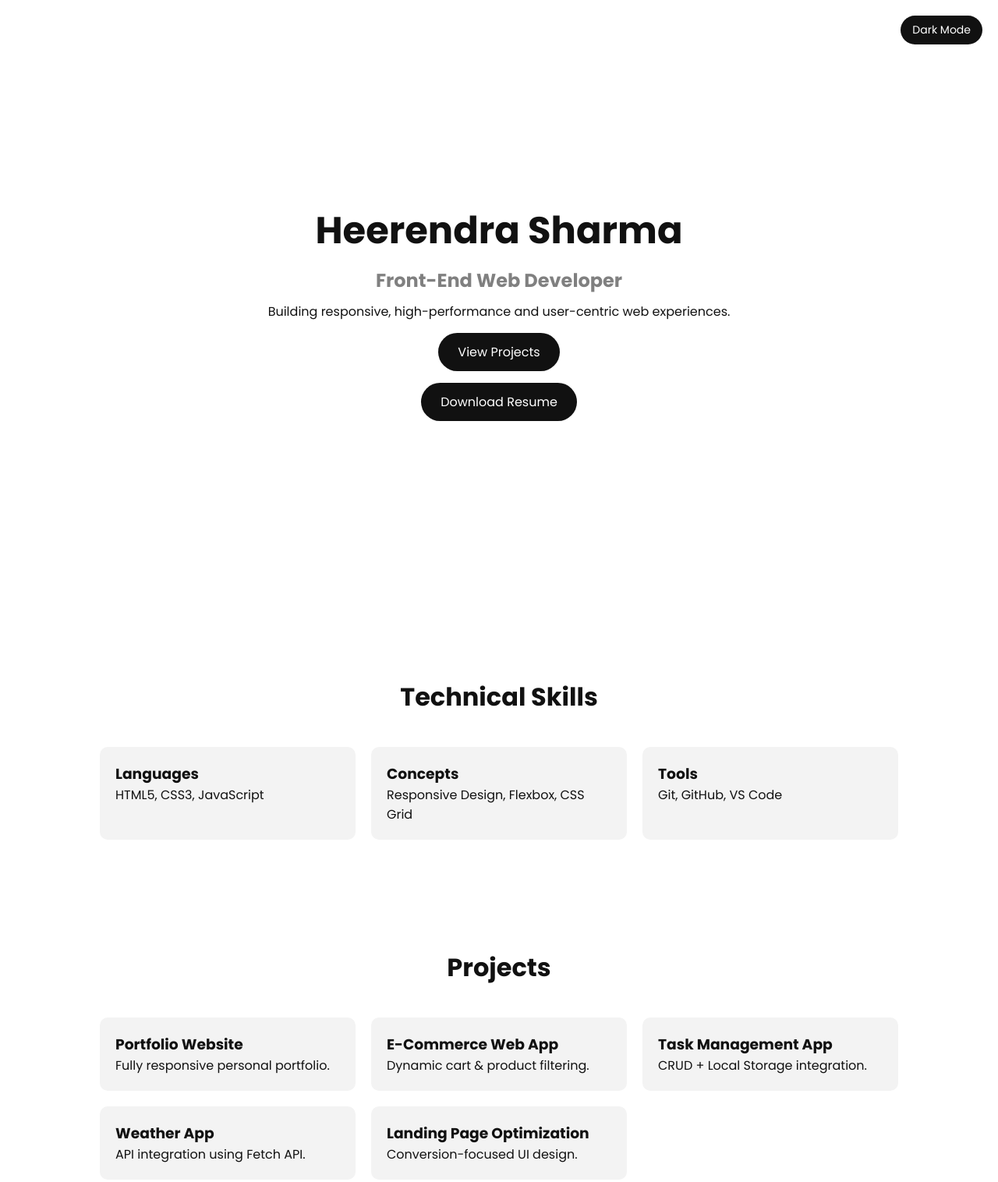
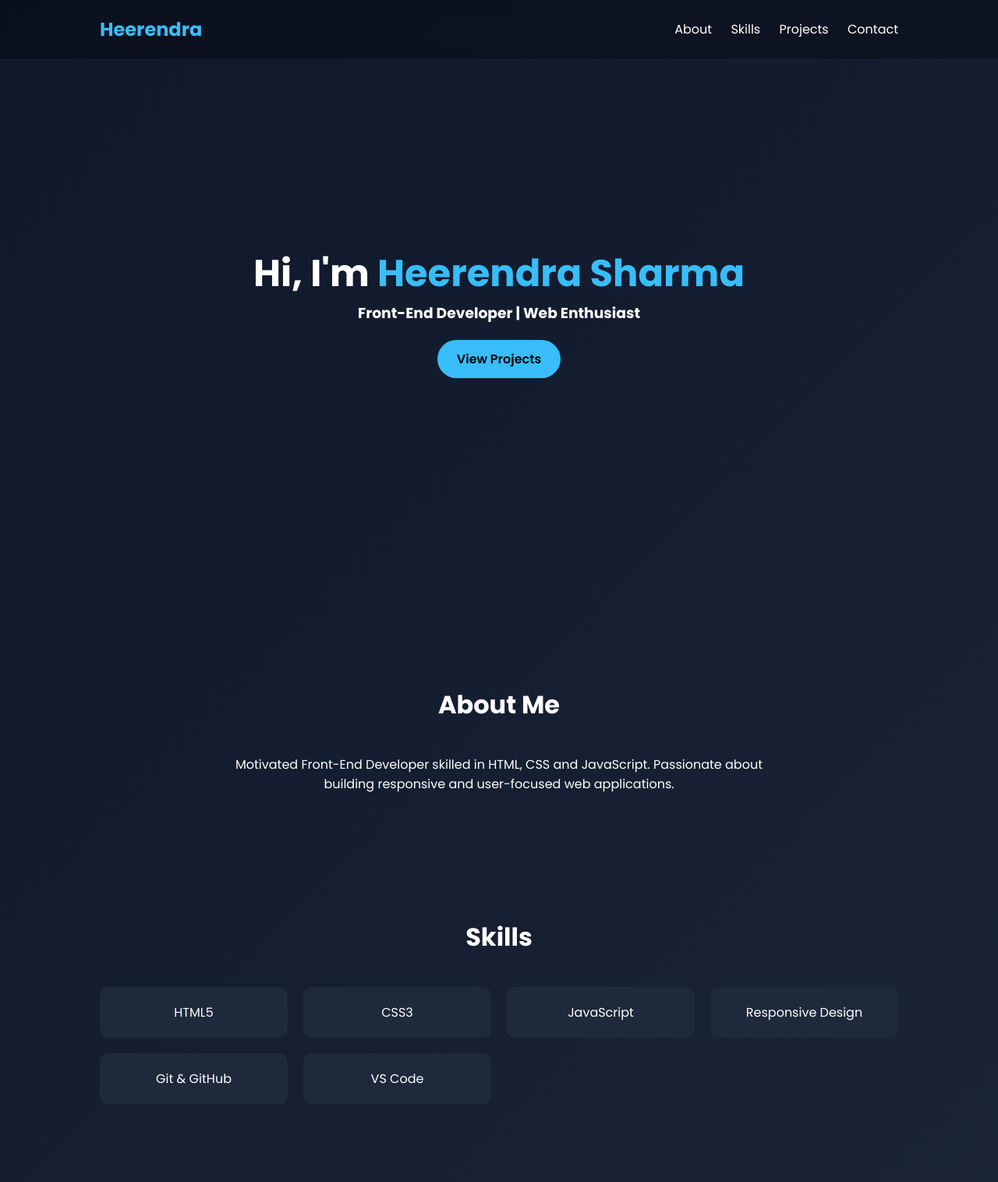
Before and after one commit to sharmaheerendracr7-blip/heerendra-portfolio, a plain HTML site: page index.html in a window 1280 px wide. Shown: the top 1516 px of the page at 78% size. Drawn offline with Linux system fonts and the light colour scheme.

Commit message:
Update index.html

```diff
--- a/index.html
+++ b/index.html
@@ -3,22 +3,11 @@
 <head>
 <meta charset="UTF-8">
 <meta name="viewport" content="width=device-width, initial-scale=1.0">
-<title>Heerendra Sharma | Front-End Developer</title>
+<title>Heerendra Sharma | Developer</title>
+
 <link href="https://fonts.googleapis.com/css2?family=Poppins:wght@300;400;600;700&display=swap" rel="stylesheet">
 
 <style>
-
-:root{
-    --bg:#ffffff;
-    --text:#111;
-    --card:#f3f3f3;
-}
-
-body.dark{
-    --bg:#0f172a;
-    --text:#f1f5f9;
-    --card:#1e293b;
-}
 
 *{
 margin:0;
@@ -29,12 +18,33 @@ body.dark{
 }
 
 body{
-    background:var(--bg);
-    color:var(--text);
-    transition:0.3s;
+background:linear-gradient(135deg,#0f172a,#1e293b);
+color:white;
 }
 
-header{
+nav{
+display:flex;
+justify-content:space-between;
+align-items:center;
+padding:20px 10%;
+background:rgba(0,0,0,0.3);
+backdrop-filter:blur(10px);
+position:fixed;
+width:100%;
+}
+
+nav h2{
+color:#38bdf8;
+}
+
+nav a{
+color:white;
+margin-left:20px;
+text-decoration:none;
+font-weight:500;
+}
+
+.hero{
 height:100vh;
 display:flex;
 flex-direction:column;
@@ -42,152 +52,196 @@ header{
 align-items:center;
 text-align:center;
 padding:20px;
-    animation:fadeIn 1.2s ease-in-out;
 }
 
-header h1{
+.hero h1{
 font-size:3rem;
-    font-weight:700;
 }
 
-header h2{
-    margin:10px 0;
-    color:gray;
+.hero span{
+color:#38bdf8;
 }
 
 .btn{
-    margin-top:15px;
+margin-top:20px;
 padding:12px 25px;
-    background:#111;
-    color:#fff;
+background:#38bdf8;
+border:none;
+border-radius:30px;
+color:black;
+font-weight:600;
 text-decoration:none;
-    border-radius:30px;
-    transition:0.3s;
-    display:inline-block;
-}
-
-.btn:hover{
-    opacity:0.8;
-}
-
-.toggle{
-    position:fixed;
-    top:20px;
-    right:20px;
-    cursor:pointer;
-    font-size:14px;
-    padding:8px 15px;
-    background:#111;
-    color:#fff;
-    border-radius:20px;
 }
 
 section{
-    padding:70px 10%;
+padding:80px 10%;
 }
 
 .section-title{
 text-align:center;
+font-size:2rem;
 margin-bottom:40px;
-    font-size:2rem;
 }
 
-.skills, .projects{
+.skills{
 display:grid;
-    grid-template-columns:repeat(auto-fit,minmax(250px,1fr));
+grid-template-columns:repeat(auto-fit,minmax(200px,1fr));
 gap:20px;
 }
 
-.card{
-    background:var(--card);
+.skill-card{
+background:#1e293b;
+padding:20px;
+border-radius:10px;
+text-align:center;
+transition:0.3s;
+}
+
+.skill-card:hover{
+transform:translateY(-5px);
+}
+
+.projects{
+display:grid;
+grid-template-columns:repeat(auto-fit,minmax(250px,1fr));
+gap:25px;
+}
+
+.project-card{
+background:#1e293b;
 padding:20px;
 border-radius:10px;
 transition:0.3s;
-    opacity:0;
-    transform:translateY(20px);
 }
 
-.card.show{
-    opacity:1;
-    transform:translateY(0);
+.project-card:hover{
+transform:scale(1.05);
 }
 
 footer{
 text-align:center;
 padding:30px;
-    background:#111;
-    color:#fff;
-}
-
-@keyframes fadeIn{
-    from{opacity:0;}
-    to{opacity:1;}
+background:black;
+margin-top:40px;
 }
 
 </style>
 </head>
+
 <body>
 
-<div class="toggle" onclick="toggleMode()">Dark Mode</div>
+<nav>
+<h2>Heerendra</h2>
 
-<header>
-    <h1>Heerendra Sharma</h1>
-    <h2>Front-End Web Developer</h2>
-    <p>Building responsive, high-performance and user-centric web experiences.</p>
+<div>
+<a href="#about">About</a>
+<a href="#skills">Skills</a>
+<a href="#projects">Projects</a>
+<a href="#contact">Contact</a>
+</div>
+
+</nav>
+
+<section class="hero">
+
+<h1>Hi, I'm <span>Heerendra Sharma</span></h1>
+
+<h3 id="typing"></h3>
+
 <a href="#projects" class="btn">View Projects</a>
-    <a href="Heerendra_Sharma_ATS_Resume_Final.pdf" class="btn" download>Download Resume</a>
-</header>
 
-<section>
-    <h2 class="section-title">Technical Skills</h2>
+</section>
+
+<section id="about">
+
+<h2 class="section-title">About Me</h2>
+
+<p style="text-align:center;max-width:700px;margin:auto;">
+Motivated Front-End Developer skilled in HTML, CSS and JavaScript.
+Passionate about building responsive and user-focused web applications.
+</p>
+
+</section>
+
+<section id="skills">
+
+<h2 class="section-title">Skills</h2>
+
 <div class="skills">
-        <div class="card"><h3>Languages</h3><p>HTML5, CSS3, JavaScript</p></div>
-        <div class="card"><h3>Concepts</h3><p>Responsive Design, Flexbox, CSS Grid</p></div>
-        <div class="card"><h3>Tools</h3><p>Git, GitHub, VS Code</p></div>
+
+<div class="skill-card">HTML5</div>
+<div class="skill-card">CSS3</div>
+<div class="skill-card">JavaScript</div>
+<div class="skill-card">Responsive Design</div>
+<div class="skill-card">Git & GitHub</div>
+<div class="skill-card">VS Code</div>
+
 </div>
+
 </section>
 
 <section id="projects">
+
 <h2 class="section-title">Projects</h2>
+
 <div class="projects">
-        <div class="card"><h3>Portfolio Website</h3><p>Fully responsive personal portfolio.</p></div>
-        <div class="card"><h3>E-Commerce Web App</h3><p>Dynamic cart & product filtering.</p></div>
-        <div class="card"><h3>Task Management App</h3><p>CRUD + Local Storage integration.</p></div>
-        <div class="card"><h3>Weather App</h3><p>API integration using Fetch API.</p></div>
-        <div class="card"><h3>Landing Page Optimization</h3><p>Conversion-focused UI design.</p></div>
+
+<div class="project-card">
+<h3>Portfolio Website</h3>
+<p>Fully responsive personal portfolio.</p>
 </div>
+
+<div class="project-card">
+<h3>E-Commerce Web App</h3>
+<p>Dynamic cart & product filtering.</p>
+</div>
+
+<div class="project-card">
+<h3>Task Management App</h3>
+<p>CRUD operations with Local Storage.</p>
+</div>
+
+<div class="project-card">
+<h3>Weather App</h3>
+<p>API integration using Fetch API.</p>
+</div>
+
+</div>
+
 </section>
 
-<section>
+<section id="contact">
+
 <h2 class="section-title">Contact</h2>
+
 <p style="text-align:center;">
-        Jaipur, Rajasthan <br>
-        +91 8905643678 <br>
-        Sharmaheerendracr7@gmail.com <br>
-        linkedin.com/in/heerendra-sharma-0407143a6
+📍 Jaipur, India <br>
+📧 Sharmaheerendracr7@gmail.com <br>
+📞 8905643678
 </p>
+
 </section>
 
 <footer>
-    © 2026 Heerendra Sharma | All Rights Reserved
+
+<p>© 2026 Heerendra Sharma</p>
+
 </footer>
 
 <script>
 
-function toggleMode(){
-    document.body.classList.toggle("dark");
+const text = "Front-End Developer | Web Enthusiast";
+let i = 0;
+
+function typing(){
+if(i < text.length){
+document.getElementById("typing").innerHTML += text.charAt(i);
+i++;
+setTimeout(typing,70);
+}
 }
 
-const cards = document.querySelectorAll(".card");
-
-window.addEventListener("scroll", ()=>{
-    cards.forEach(card=>{
-        const cardTop = card.getBoundingClientRect().top;
-        if(cardTop < window.innerHeight - 50){
-            card.classList.add("show");
-        }
-    });
-});
+typing();
 
 </script>
 
```
Lines whose indentation alone changed are shown as unchanged.
